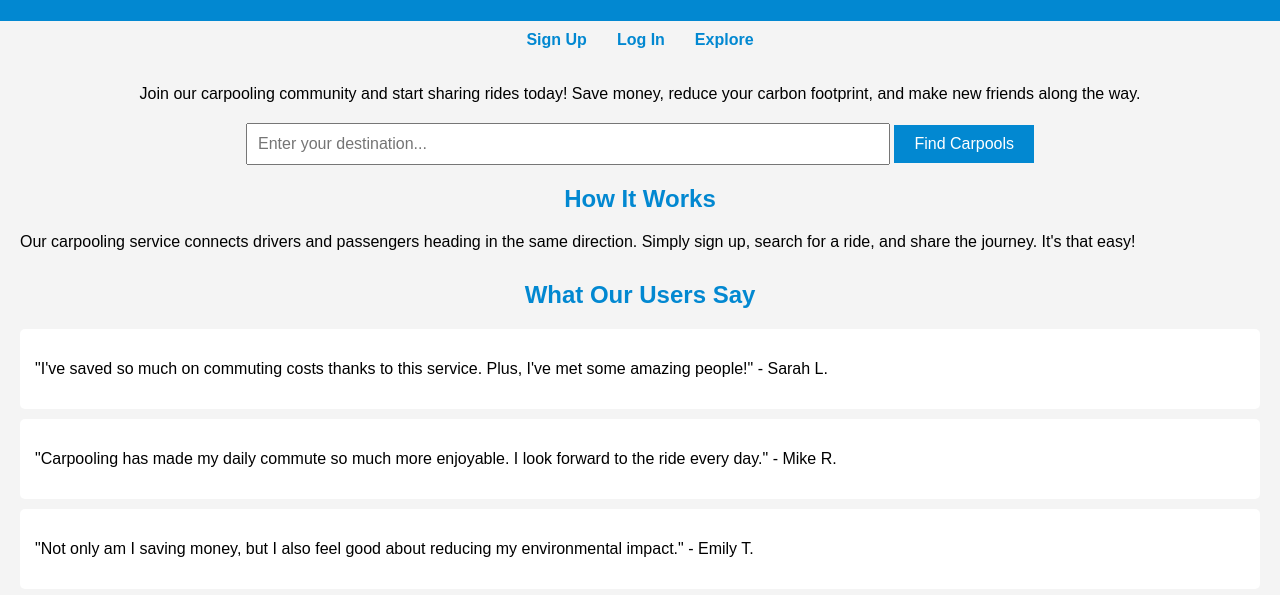
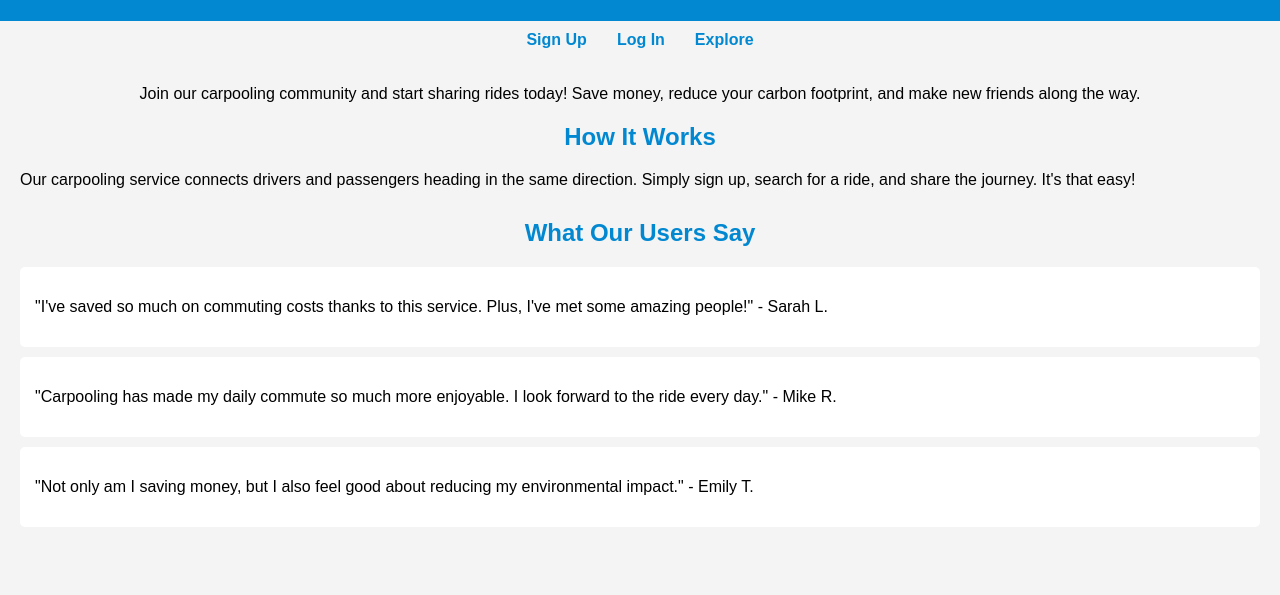
Before and after one commit to vidhan016/carpooling, a plain HTML site: page index.html in a window 1280 px wide. Shown: the part 99-694 px from the top of the page. Drawn offline with Linux system fonts and the light colour scheme.

Commit message:
index.html

```diff
--- a/index.html
+++ b/index.html
@@ -87,13 +87,6 @@
         <div class="intro">
             <p>Join our carpooling community and start sharing rides today! Save money, reduce your carbon footprint, and make new friends along the way.</p>
         </div>
-
-        <!-- Search Functionality -->
-        <div class="search-bar">
-            <input type="text" placeholder="Enter your destination...">
-            <button>Find Carpools</button>
-        </div>
-
         <!-- How It Works -->
         <div class="how-it-works">
             <h2>How It Works</h2>
```
